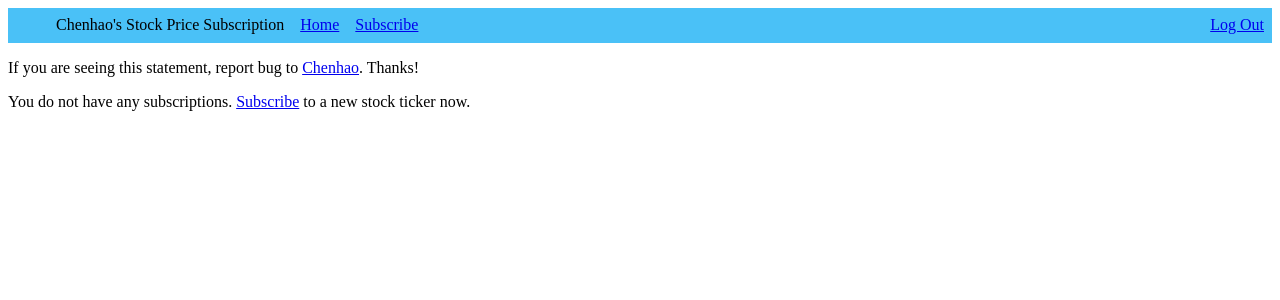
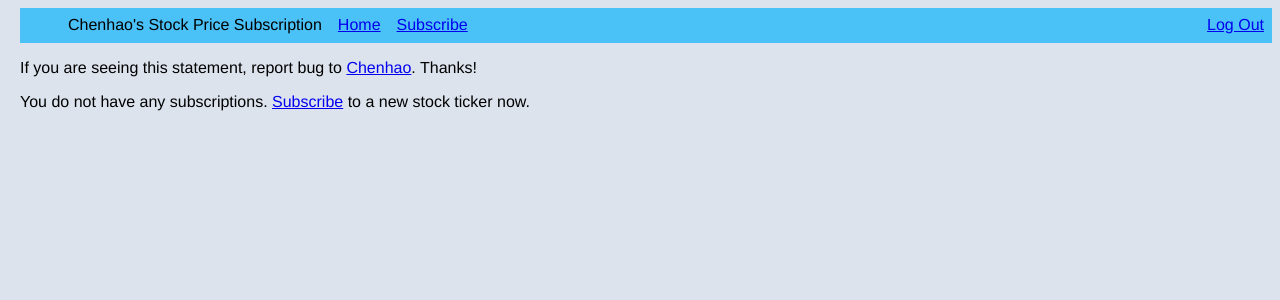
Before and after one commit to shoko-inori/stock-subscription, a Django app: page / in a window 1280 px wide. Shown: the top 300 px of the page. Run offline with Django 3.2, Linux system fonts and the light colour scheme.

Commit message:
Adds overall aesthetics to the design of all pages

```diff
--- a/src/templates/base.html
+++ b/src/templates/base.html
@@ -4,6 +4,12 @@
     <meta charset="UTF-8">
     <title>{% block title %}Stock Price Subscription{% endblock %} - Chenhao's Stock Price Subscription</title>
     <style type="text/css">
+        body {
+            background-color: #dce3ed;
+            margin-left: 20px;
+            font-family: "Helvetica Neue", Helvetica, sans-serif;
+        }
+
         .navbar ul {
             list-style-type: none;
             height: 35px;
```
